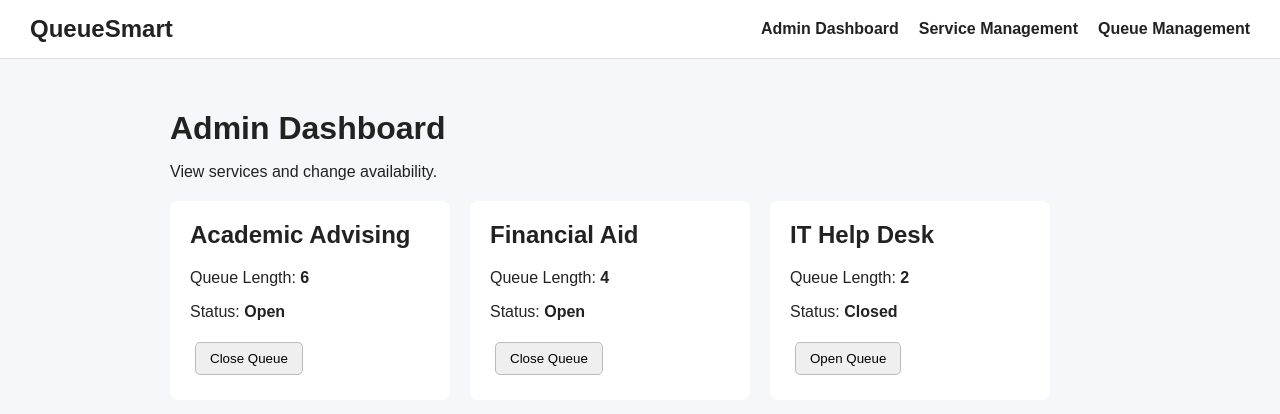
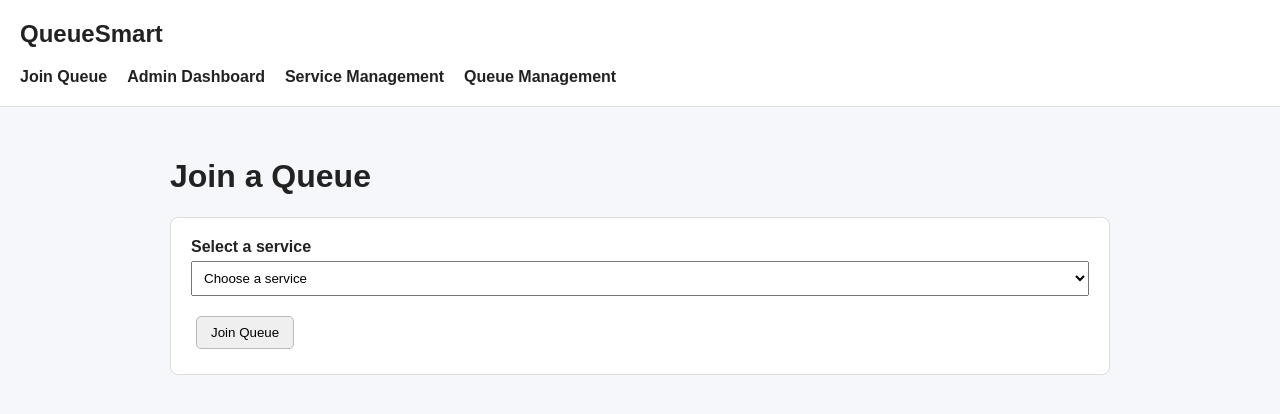
Before and after one commit to Aldahiree/QueueSmart, a React app in the folder frontend/: page / in a window 1280 px wide. Shown: the top 414 px of the page. Built offline with nearby package versions, Linux system fonts and the light colour scheme; the HTML template or start-up script is replaced by a standard one.

Commit message:
Updating App.jsx and css

```diff
--- a/frontend/src/App.css
+++ b/frontend/src/App.css
@@ -3,43 +3,53 @@
 }
 
 .navbar {
-  display: flex;
-  align-items: center;
-  justify-content: space-between;
-
-  padding: 15px 30px;
-
   background-color: white;
+  padding: 20px;
   border-bottom: 1px solid #ddd;
 }
 
 .navbar h2 {
-  margin: 0;
+  margin-top: 0;
 }
 
-.nav-links {
-  display: flex;
-  gap: 20px;
-}
-
-.nav-links a {
+.navbar a {
+  margin-right: 20px;
   color: #222;
   text-decoration: none;
   font-weight: bold;
 }
 
-.nav-links a:hover {
+.navbar a:hover {
   text-decoration: underline;
 }
 
-@media (max-width: 700px) {
-  .navbar {
-    flex-direction: column;
-    gap: 15px;
-  }
+.page-container {
+  max-width: 1000px;
+  margin: auto;
+  padding: 30px;
+}
 
-  .nav-links {
-    flex-direction: column;
-    text-align: center;
-  }
+.card {
+  background-color: white;
+  border: 1px solid #ddd;
+  border-radius: 8px;
+  padding: 20px;
+  margin-top: 20px;
 }
+
+.page-container label {
+  display: block;
+  margin-bottom: 5px;
+  font-weight: bold;
+}
+
+.page-container select {
+  width: 100%;
+  padding: 8px;
+  margin-bottom: 15px;
+}
+
+.page-container button {
+  padding: 8px 14px;
+  cursor: pointer;
+}
--- a/frontend/src/App.jsx
+++ b/frontend/src/App.jsx
@@ -1,6 +1,7 @@
 import { BrowserRouter, Routes, Route, Link } from 'react-router-dom'
 import './App.css'
 
+import JoinQueue from './pages/JoinQueue'
 import AdminDashboard from './pages/AdminDashboard'
 import ServiceManagement from './pages/ServiceManagement'
 import QueueManagement from './pages/QueueManagement'
@@ -8,34 +9,24 @@ import QueueManagement from './pages/QueueManagement'
 function App() {
   return (
     <BrowserRouter>
+
       <nav className="navbar">
         <h2>QueueSmart</h2>
 
-        <div className="nav-links">
-          <Link to="/admin">Admin Dashboard</Link>
-          <Link to="/admin/services">Service Management</Link>
-          <Link to="/admin/queue">Queue Management</Link>
-        </div>
+        <Link to="/join-queue">Join Queue</Link>
+        <Link to="/admin">Admin Dashboard</Link>
+        <Link to="/admin/services">Service Management</Link>
+        <Link to="/admin/queue">Queue Management</Link>
       </nav>
 
       <Routes>
-        <Route path="/" element={<AdminDashboard />} />
+        <Route path="/" element={<JoinQueue />} />
+        <Route path="/join-queue" element={<JoinQueue />} />
+        <Route path="/admin" element={<AdminDashboard />} />
+        <Route path="/admin/services" element={<ServiceManagement />} />
+        <Route path="/admin/queue" element={<QueueManagement />} />
+      </Routes>
 
-        <Route
-          path="/admin"
-          element={<AdminDashboard />}
-        />
-
-        <Route
-          path="/admin/services"
-          element={<ServiceManagement />}
-        />
-
-        <Route
-          path="/admin/queue"
-          element={<QueueManagement />}
-        />
-      </Routes>
     </BrowserRouter>
   )
 }
--- a/frontend/src/data/mockData.js
+++ b/frontend/src/data/mockData.js
@@ -1,8 +1,26 @@
 export const services = [
-  { id: 1, name: 'Academic Advising', description: 'Meet with an advisor', duration: 15, priority: 'medium', queueLength: 4, isOpen: true },
-  { id: 2, name: 'Financial Aid', description: 'Help with aid and billing', duration: 20, priority: 'high', queueLength: 7, isOpen: true },
-  { id: 3, name: 'IT Help Desk', description: 'Tech and account support', duration: 10, priority: 'low', queueLength: 2, isOpen: false },
+  { id: 1, name: 'Academic Advising', description: 'Meet with an advisor', duration: 15, priority: 'Medium', queueLength: 3, isOpen: true },
+  { id: 2, name: 'Financial Aid', description: 'Help with aid and billing', duration: 20, priority: 'High', queueLength: 2, isOpen: true },
+  { id: 3, name: 'IT Help Desk', description: 'Tech and account support', duration: 10, priority: 'Low', queueLength: 2, isOpen: false },
 ]
+
+export const queues = {
+  'Academic Advising': [
+    { id: 1, name: 'John doe', waitTime: 5 },
+    { id: 2, name: 'Katarina Noxus', waitTime: 10 },
+    { id: 3, name: 'Thomas Anderson', waitTime: 15 },
+  ],
+
+  'Financial Aid': [
+    { id: 4, name: 'Sarah Lee', waitTime: 8 },
+    { id: 5, name: 'Aziz Aldraje', waitTime: 14 },
+  ],
+
+  'IT Help Desk': [
+    { id: 6, name: 'Ali Manfar', waitTime: 6 },
+    { id: 7, name: 'Mando Allhide', waitTime: 7 },
+  ],
+}
 
 export const currentQueue = {
   serviceId: 1,
--- a/frontend/src/index.css
+++ b/frontend/src/index.css
@@ -6,9 +6,7 @@ body {
   margin: 0;
   min-width: 320px;
   min-height: 100vh;
-
   font-family: Arial, Helvetica, sans-serif;
-
   background-color: #f5f7fa;
   color: #222;
 }
--- a/frontend/src/pages/AdminDashboard.jsx
+++ b/frontend/src/pages/AdminDashboard.jsx
@@ -1,35 +1,14 @@
 import { useState } from 'react'
+import { services as mockServices } from '../data/mockData'
 import './Admin.css'
 
 function AdminDashboard() {
-  const [services, setServices] = useState([
-    {                                                    //Mock data
-      id: 1,
-      name: 'Academic Advising',
-      queueLength: 6,
-      status: 'Open'
-    },
-    {
-      id: 2,
-      name: 'Financial Aid',
-      queueLength: 4,
-      status: 'Open'
-    },
-    {
-      id: 3,
-      name: 'IT Help Desk',
-      queueLength: 2,
-      status: 'Closed'
-    }
-  ])
+  const [services, setServices] = useState(mockServices)
+
   function changeStatus(id) {                  //this function changes the service status by taking the id from the mock data as a parameter
     const updateServices = services.map((service)=>{
       if(service.id === id){
-        if(service.status === 'Open') {
-          return { ...service, status: 'Closed' }
-        } else {
-          return { ...service, status: 'Open' }
-        }
+        return { ...service, isOpen: !service.isOpen }
       }
       return service
     })
@@ -50,12 +29,12 @@ function AdminDashboard() {
             </p>
 
             <p>
-              Status: <strong>{service.status}</strong>
+              Status: <strong>{service.isOpen ? 'Open' : 'Closed'}</strong>
             </p>
 
             {/* button to change the service status */}
             <button onClick={() => changeStatus(service.id)}>
-              {service.status === 'Open'
+              {service.isOpen
               ? 'Close Queue'
               : 'Open Queue'}
             </button>
--- a/frontend/src/pages/QueueManagement.jsx
+++ b/frontend/src/pages/QueueManagement.jsx
@@ -1,51 +1,10 @@
 import { useState } from 'react'
+import { services, queues as mockQueues } from '../data/mockData'
 import './Admin.css'
 
 function QueueManagement() {
-  const [selectedServices, setSelectedServices] = useState('Academic Advising')
-  const [queues, setQueues] = useState({
-    'Academic Advising': [
-      {
-        id: 1,
-        name: "John doe",
-        waitTime: 5
-      },
-      {
-        id: 2,
-        name: "Katarina Noxus",
-        waitTime: 10
-      },
-      {
-        id: 3,
-        name: "Thomas Anderson",
-        waitTime: 15
-      }
-    ],
-    'Financial Aid': [
-      {
-        id: 4,
-        name: "Sarah Lee",
-        waitTime: 8
-      },
-      {
-        id: 5,
-        name: "Aziz Aldraje",
-        waitTime: 14
-      }
-    ],
-    'IT Help Desk': [
-      {
-        id: 6,
-        name: "Ali Manfar",
-        waitTime: 6
-      },
-      {
-        id: 7,
-        name: "Mando Allhide",
-        waitTime: 7
-      }
-    ]
-  })
+  const [selectedServices, setSelectedServices] = useState(services[0].name)
+  const [queues, setQueues] = useState(mockQueues)
 
   const queue = queues[selectedServices]
 
@@ -104,9 +63,11 @@ function QueueManagement() {
         <select
         value={selectedServices}
         onChange={(event) => setSelectedServices(event.target.value)}>
-          <option value='Academic Advising'>Academic Advising</option>
-          <option value="Financial Aid">Financial Aid</option>
-          <option value="IT Help Desk">IT Help Desk</option>
+          {services.map((service) => (
+            <option key={service.id} value={service.name}>
+              {service.name}
+            </option>
+          ))}
         </select>
       </div>
       <h2>{selectedServices} Queue</h2>
--- a/frontend/src/pages/ServiceManagement.jsx
+++ b/frontend/src/pages/ServiceManagement.jsx
@@ -1,27 +1,10 @@
 import { useState } from 'react'
+import { services as mockServices } from '../data/mockData'
 import './Admin.css'
 
 function ServiceManagement() {
-  const [services, setServices] = useState([
-    {
-      name: 'Academic Advising',
-      description: 'Help students with classes and degree planning.',
-      duration: 20,
-      priority: 'Medium'
-    },
-    {
-      name: 'Financial Aid',
-      description: 'Help students with financial aid questions.',
-      duration: 15,
-      priority: 'High'
-    },
-    {
-      name: 'IT Help Desk',
-      description: 'Help users with technical and computer issues.',
-      duration: 10,
-      priority: 'Low'
-    }
-  ])
+  const [services, setServices] = useState(mockServices)
+
   const[name, setName] = useState('')
   const[description, setDescription] = useState('')
   const[duration, setDuration] = useState('')
```
